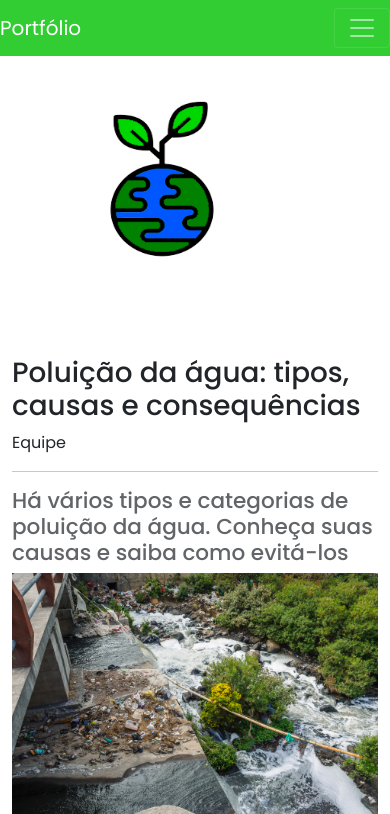
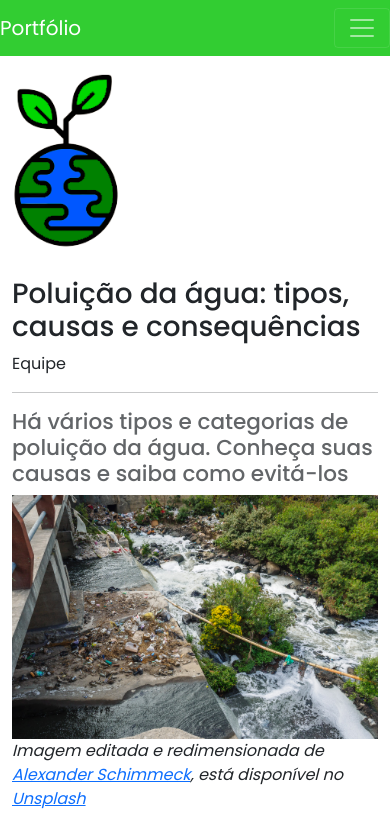
Before and after one commit to MatheusFC2/Water-Pollution, a plain HTML site: page index.html in a window 390 px wide. Shown: the top 814 px of the page. Drawn offline with nearby package versions, Linux system fonts and the light colour scheme; a web font is replaced by a local one.

Commit message:
:sparkles: subi o texto para ficar mais perto da logo, alterei quando a logo vai diminuir na responsividade

```diff
--- a/style/style.css
+++ b/style/style.css
@@ -18,10 +18,17 @@
 }
 
 .logo {
+    margin-top: -2rem;
+    margin-left: -6rem;
     width: 100%;
     height: 100%;
     max-width: 300px;
-    max-height: 300px;
+    min-width: none;
+    max-height: 400px;
+}
+
+.text-body {
+    margin-top: -5rem;
 }
 
 .photo-body {
```
